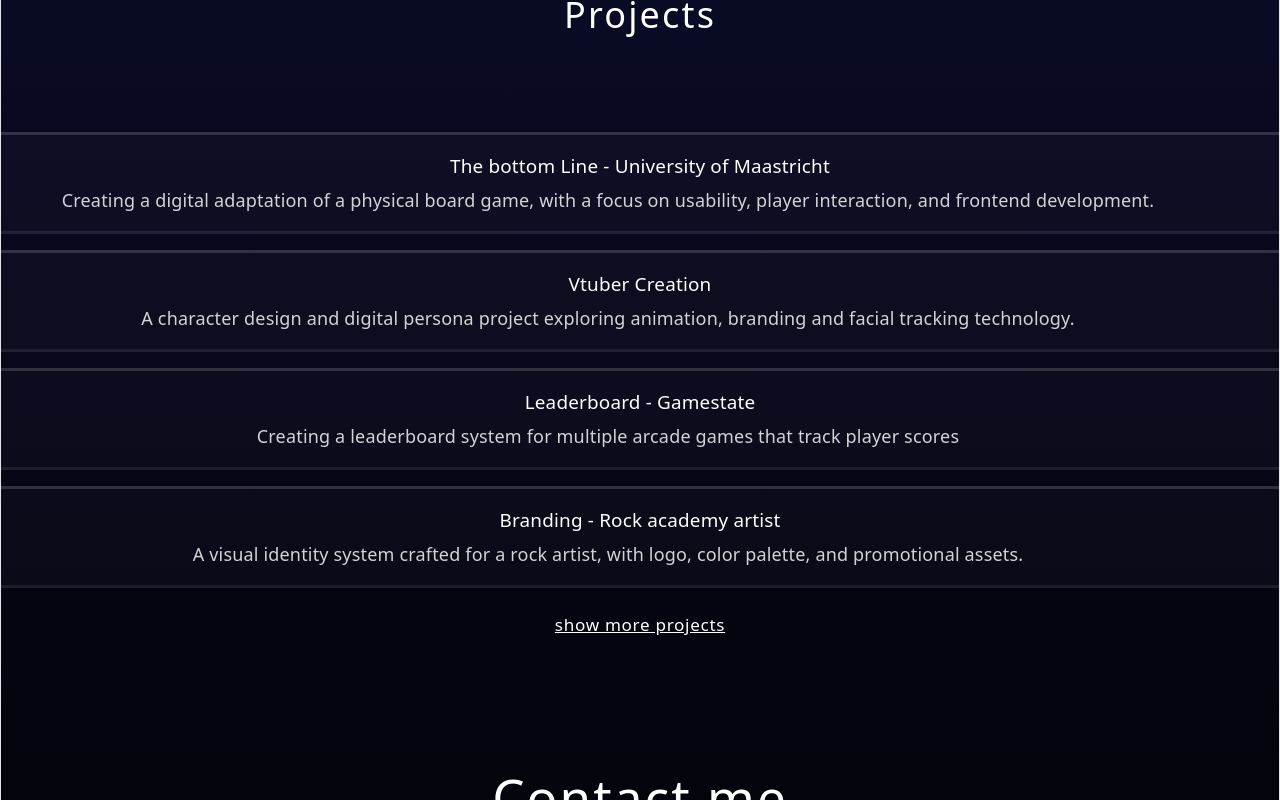
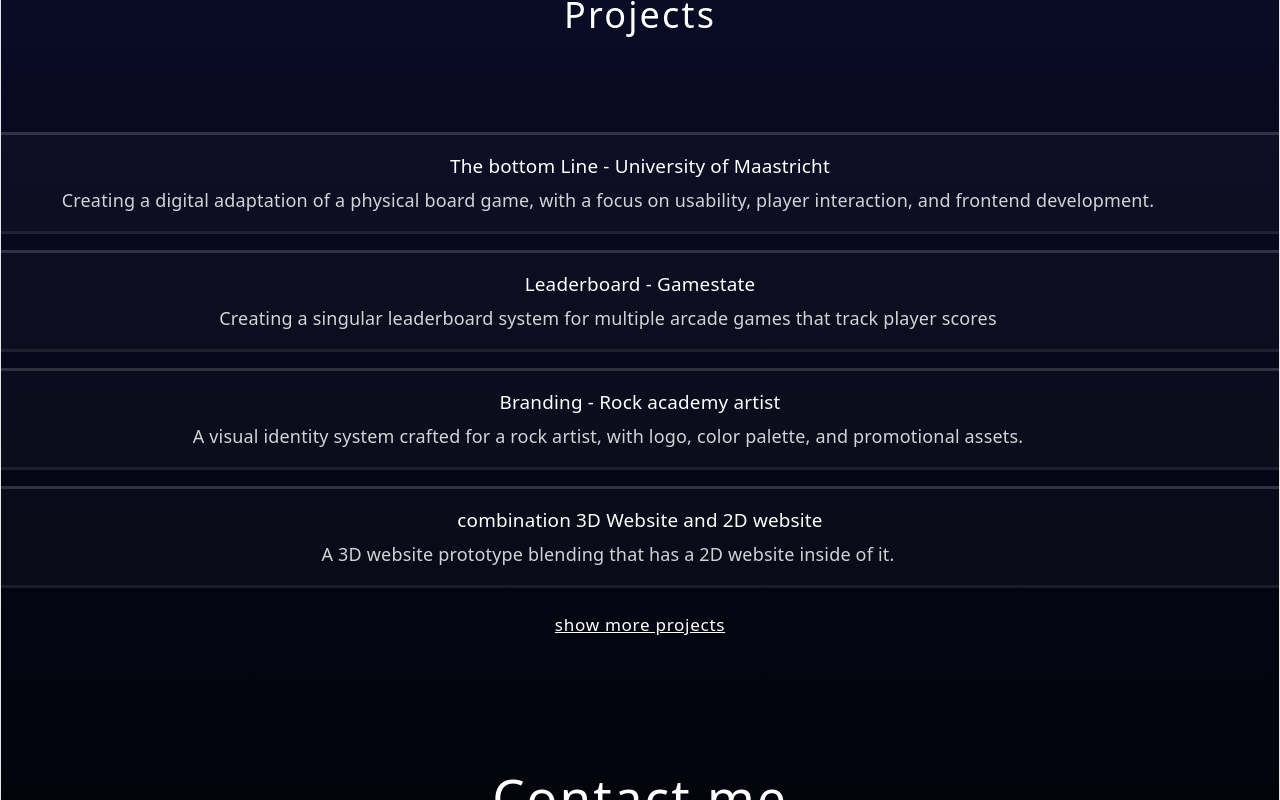
Before and after one commit to EvyKnops/2dportfoliowebsite, a React (Vite) app in the folder 2d-website/: page / in a window 1280 px wide. Shown: the part 880-1680 px from the top of the page. Built offline with nearby package versions, Linux system fonts and the light colour scheme.

Commit message:
added 3d website as a project

```diff
--- a/2d-website/src/App.jsx
+++ b/2d-website/src/App.jsx
@@ -7,6 +7,8 @@ import stylescape from './assets/stylescape.png'
 import brandguide from './assets/borisBrandguide.png'
 import merch from './assets/borisMerch.png'
 import posters from './assets/borisPoster.png'
+import blenderwhite from './assets/blenderwhite.png'
+import blendercolored from './assets/blendercolored.png'
 import './App.css'
 
 const projects = [
@@ -40,12 +42,13 @@ const projects = [
     ],
     tools: 'Krita, Live2d Cubism, VTube Studio',
     videoIds: ['Rn2sVORpfJ8', 'bS94Z3FO1E4'],
+    featured: false,
   },
   {
     slug: 'Leaderboard',
     title: 'Leaderboard - Gamestate',
     summary:
-      'Creating a leaderboard system for multiple arcade games that track player scores',
+      'Creating a singular leaderboard system for multiple arcade games that track player scores',
     description:'In this group project, we developed a leaderboard application that allowed users to view and compare scores and achievements. The project combined UX design, user research, and frontend development to create an engaging user experience.',
     contribution:[
       'Designed the user interface and user experience.',
@@ -55,6 +58,7 @@ const projects = [
       'Collaborated with team members to implement the final product.'
     ],
     tools: 'Figma, HTML, CSS, React, TypeScript',
+    videoIds: ['NwBG9u98qvk'],
   },
   {
     slug: 'rock-academy-branding',
@@ -69,6 +73,21 @@ const projects = [
     ],
     tools: 'Figma, Photopea',
     screenshot: [merch, posters, brandguide],
+  },
+  {
+    slug: '3d-website',
+    title: 'combination 3D Website and 2D website',
+    summary: 'A 3D website prototype blending that has a 2D website inside of it.',
+    description: 'Built a 3D-inspired website using Blender and Three.js. Then I built a 2D website and placed this inside of the 3D website. This is still a work in progress.',
+    contribution: [
+      'Designed 3D model',
+      'Integrated 3D models into the web environment using Three.js.',
+      'Embedded a 2D website within the 3D environment using an iframe,',
+      'https://3dportfolioroom.vercel.app/ (NOT FINISHED)'
+    ],
+    tools: 'Blender, Three.js, React',
+    screenshot: [blenderwhite, blendercolored],
+    videoIds: ['M5c-uaH80X8'],
   },
 ]
 
@@ -124,7 +143,7 @@ function Home() {
         <h1>Projects</h1>
 
         <div className="ProjectsList">
-          {projects.map((project) => (
+          {projects.filter((project) => project.featured !== false).map((project) => (
             <div className="ProjectItem" key={project.slug}>
               <p className="ProjectTitle">
                 <Link className="ProjectTitleLink" to={`/project/${project.slug}`}>
@@ -136,9 +155,44 @@ function Home() {
           ))}
         </div>
 
-        <a href="#" className="ProjectsMore">
+        <Link to="/more-projects" className="ProjectsMore">
           show more projects
-        </a>
+        </Link>
+      </section>
+
+      <SectionContact showImages={true} />
+    </>
+  )
+}
+
+function MoreProjects() {
+  const moreProjects = projects.filter((project) => project.featured === false)
+
+  useEffect(() => {
+    window.scrollTo(0, 0)
+  }, [])
+
+  return (
+    <>
+      <section className="SectionProjects">
+        <h1>More Projects</h1>
+
+        <div className="ProjectsList">
+          {moreProjects.map((project) => (
+            <div className="ProjectItem" key={project.slug}>
+              <p className="ProjectTitle">
+                <Link className="ProjectTitleLink" to={`/project/${project.slug}`}>
+                  {project.title}
+                </Link>
+              </p>
+              <p className="ProjectSummary">{project.summary}</p>
+            </div>
+          ))}
+        </div>
+
+        <Link to="/" className="ProjectsMore">
+          ← Back to main projects
+        </Link>
       </section>
 
       <SectionContact showImages={true} />
@@ -234,6 +288,7 @@ function App() {
     <BrowserRouter>
       <Routes>
         <Route path="/" element={<Home />} />
+        <Route path="/more-projects" element={<MoreProjects />} />
         <Route path="/project/:slug" element={<ProjectDetails />} />
       </Routes>
     </BrowserRouter>
```
Also changed, not shown: 2d-website/src/assets/blendercolored.png (added), 2d-website/src/assets/blenderwhite.png (added).
